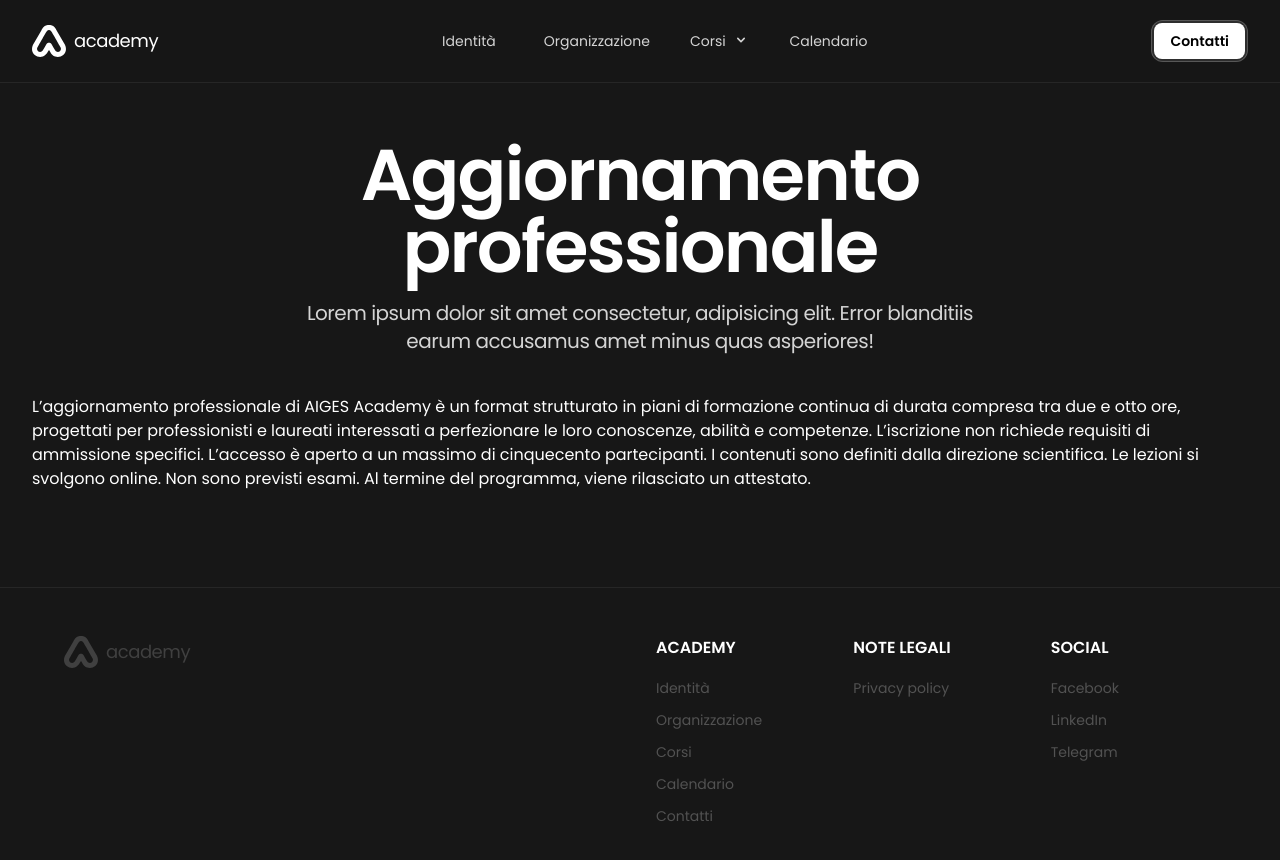
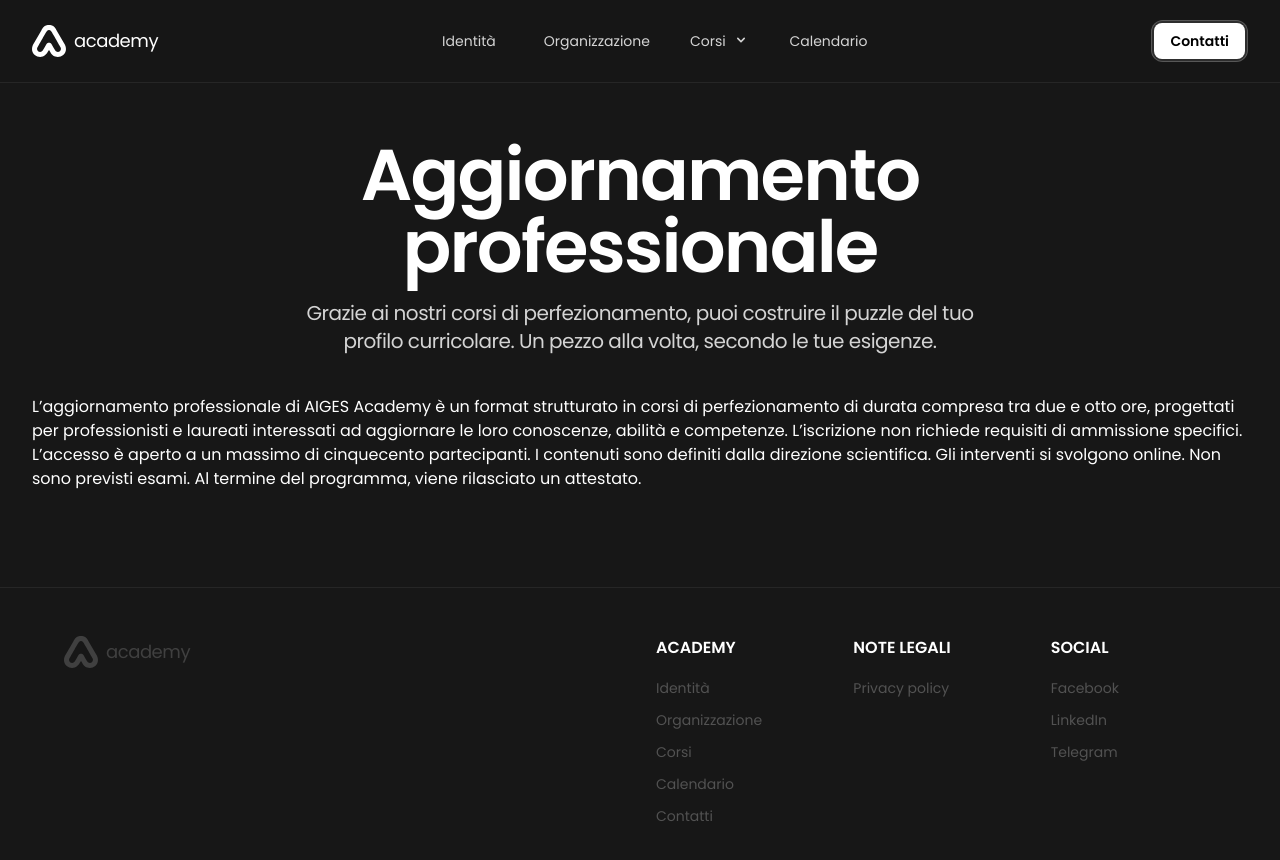
Before and after one commit to plasm/academy, a Nuxt app: page /corsi/aggiornamento-professionale in a window 1280 px wide. Shown: the top 860 px of the page. Built offline with nearby package versions, Linux system fonts and the light colour scheme.

Commit message:
feat: pages

```diff
--- a/pages/corsi/aggiornamento-professionale.vue
+++ b/pages/corsi/aggiornamento-professionale.vue
@@ -1,6 +1,6 @@
 <template>
   <div data-name="page-aggiornamento-professionale" class="mx-auto px-4 sm:px-6 md:px-8 2xl:max-w-7xl">
-    <ac-heading description="Lorem ipsum dolor sit amet consectetur, adipisicing elit. Error blanditiis earum accusamus amet minus quas asperiores!">
+    <ac-heading description="Grazie ai nostri corsi di perfezionamento, puoi costruire il puzzle del tuo profilo curricolare. Un pezzo alla volta, secondo le tue esigenze.">
       <template #title>
         <div class="leading-none ">
           Aggiornamento professionale
@@ -8,7 +8,7 @@
       </template>
     </ac-heading>
     <div class="text-white">
-      L’aggiornamento professionale di AIGES Academy è un format strutturato in piani di formazione continua di durata compresa tra due e otto ore, progettati per professionisti e laureati interessati a perfezionare le loro conoscenze, abilità e competenze. L’iscrizione non richiede requisiti di ammissione specifici. L’accesso è aperto a un massimo di cinquecento partecipanti. I contenuti sono definiti dalla direzione scientifica. Le lezioni si svolgono online. Non sono previsti esami. Al termine del programma, viene rilasciato un attestato.
+      L’aggiornamento professionale di AIGES Academy è un format strutturato in corsi di perfezionamento di durata compresa tra due e otto ore, progettati per professionisti e laureati interessati ad aggiornare le loro conoscenze, abilità e competenze. L’iscrizione non richiede requisiti di ammissione specifici. L’accesso è aperto a un massimo di cinquecento partecipanti. I contenuti sono definiti dalla direzione scientifica. Gli interventi si svolgono online. Non sono previsti esami. Al termine del programma, viene rilasciato un attestato.
     </div>
   </div>
 </template>
```
